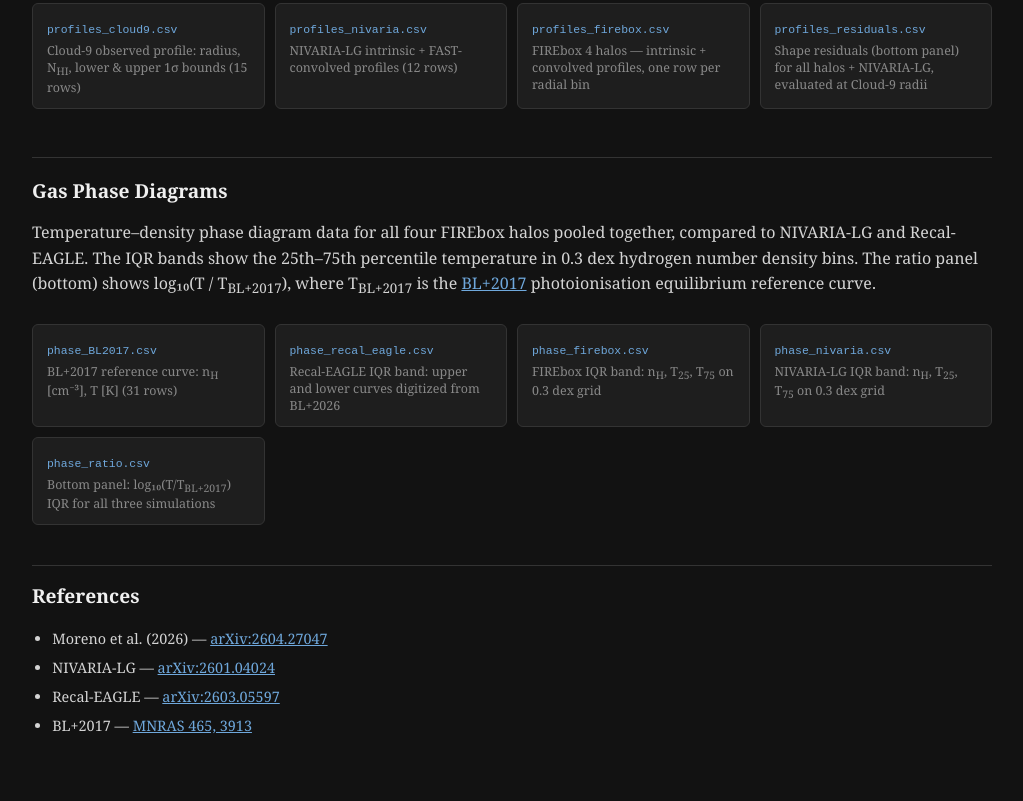
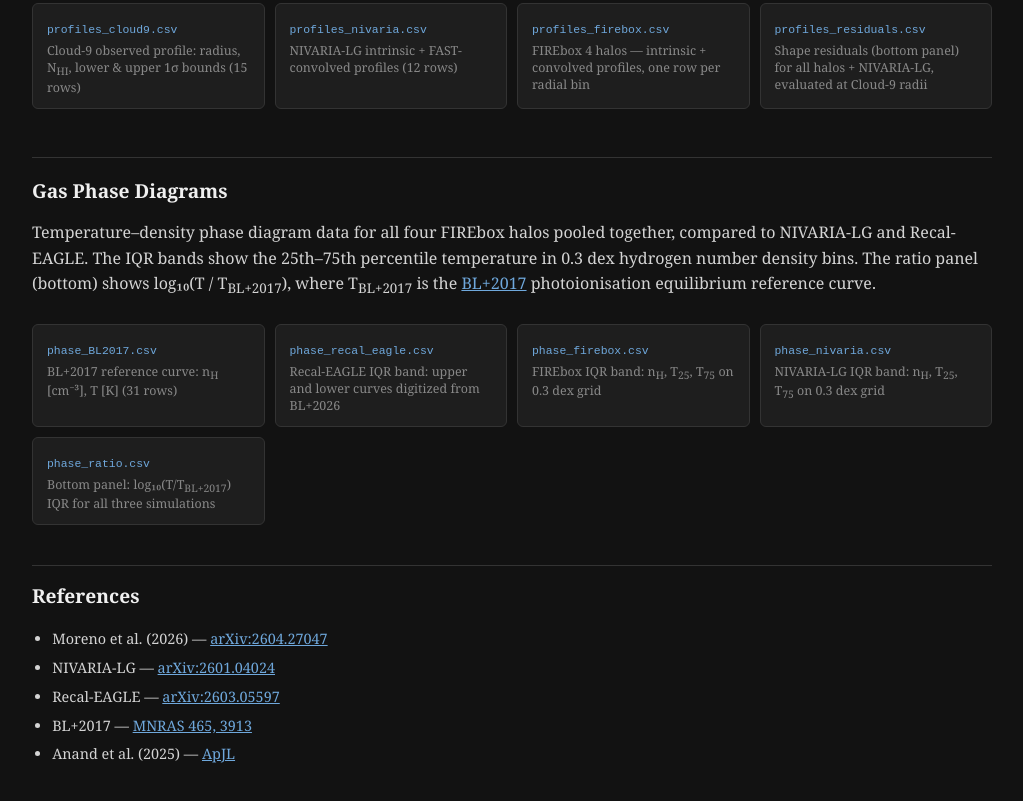
Before and after one commit to jorgemorenosoto/HI-rich-failed-halos, a plain HTML site: page index.html in a window 1280 px wide. Shown: the part 2071-2872 px from the top of the page, without its empty margins (128-1151 px from the left). Before the commit the page ends 2851 px from the top, so only its background shows below. Drawn offline with Linux system fonts and the light colour scheme.

Commit message:
Add Anand+2025 to references section

```diff
--- a/index.html
+++ b/index.html
@@ -166,6 +166,7 @@
     <li>NIVARIA-LG — <a href="https://arxiv.org/abs/2601.04024" target="_blank">arXiv:2601.04024</a></li>
     <li>Recal-EAGLE — <a href="https://arxiv.org/abs/2603.05597" target="_blank">arXiv:2603.05597</a></li>
     <li>BL+2017 — <a href="https://academic.oup.com/mnras/article/465/4/3913/2544386" target="_blank">MNRAS 465, 3913</a></li>
+    <li>Anand et al. (2025) — <a href="https://iopscience.iop.org/article/10.3847/2041-8213/ae1584" target="_blank">ApJL</a></li>
   </ul>
 </div>
 
```
